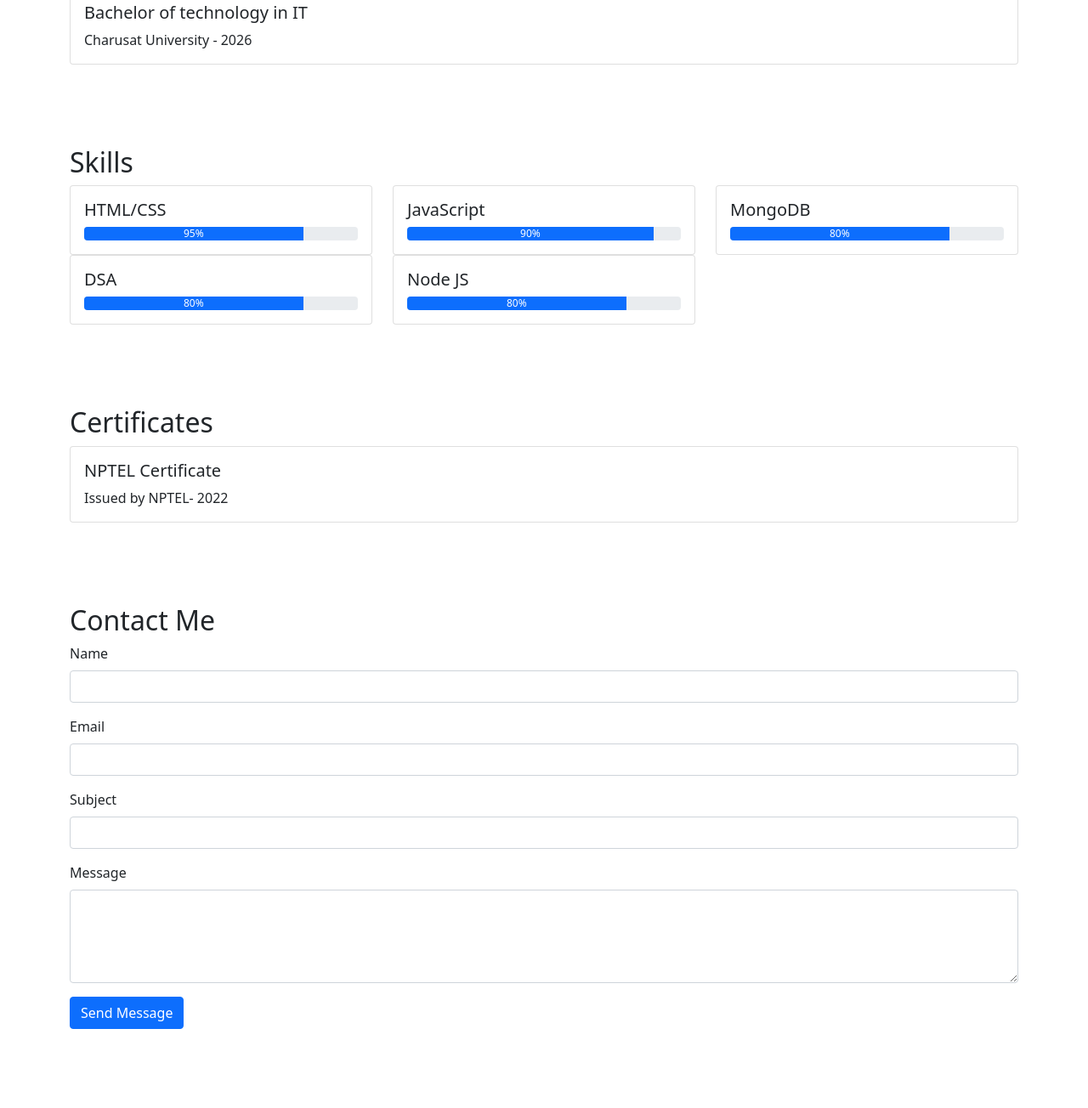
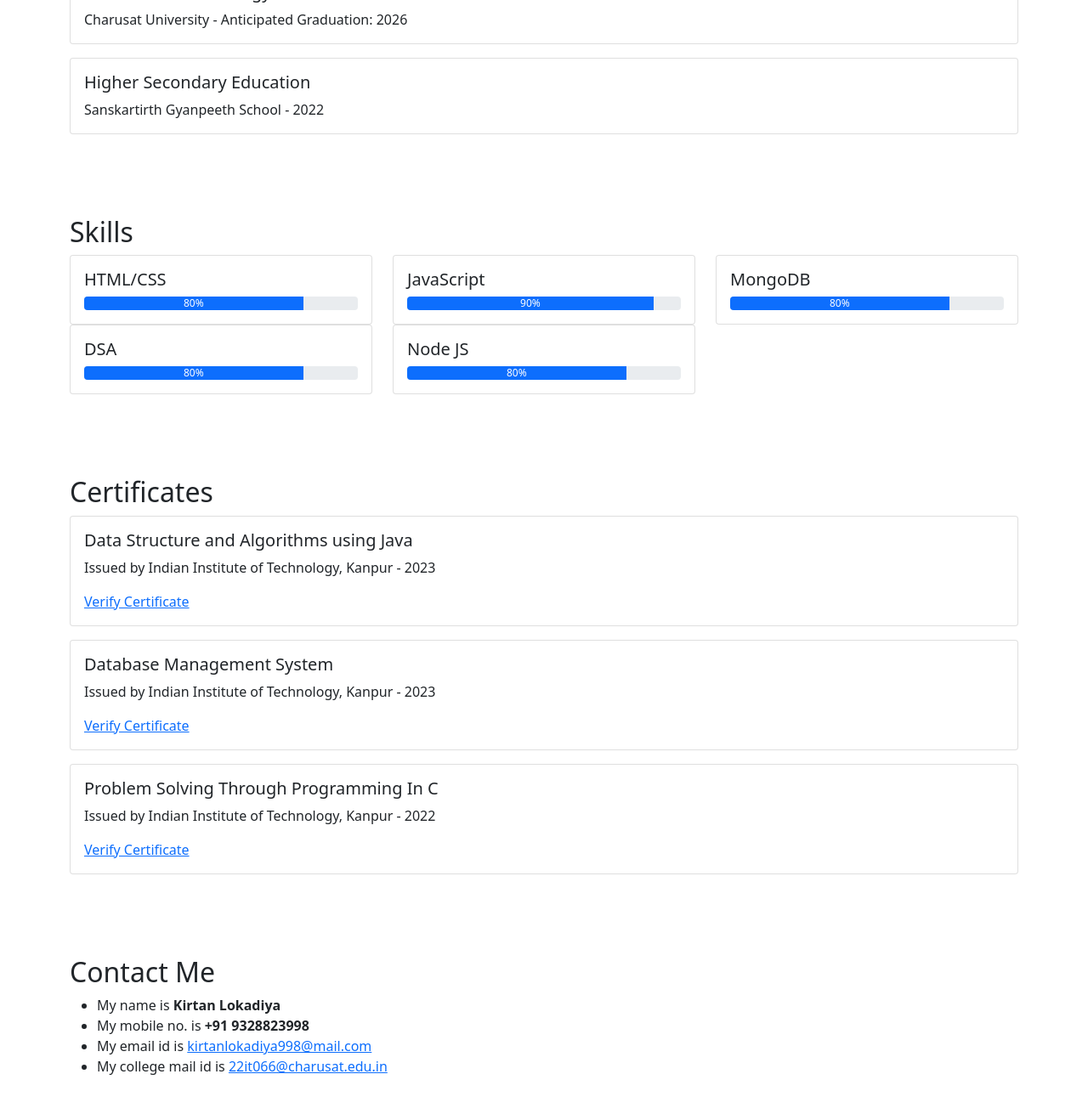
Before and after one commit to Kirtan-lokadiya/kirtan-resume-website, a plain HTML site: page index.html in a window 1280 px wide. Shown: the part 1260-2564 px from the top of the page at 85% size. Before the commit the page ends 2519 px from the top, so only its background shows below. Drawn offline with nearby package versions, Linux system fonts and the light colour scheme.

Commit message:
Update index.html

```diff
--- a/index.html
+++ b/index.html
@@ -5,7 +5,6 @@
     <meta charset="UTF-8">
     <meta name="viewport" content="width=device-width, initial-scale=1.0">
     <title>Kirtan Lokadiya - Resume</title>
-    <!-- Include Bootstrap CSS -->
     <link href="https://cdn.jsdelivr.net/npm/bootstrap@5.0.2/dist/css/bootstrap.min.css" rel="stylesheet"
         integrity="sha384-EVSTQN3/azprG1Anm3QDgpJLIm9Nao0Yz1ztcQTwFspd3yD65VohhpuuCOmLASjC" crossorigin="anonymous">
 </head>
@@ -13,7 +12,7 @@
 <body>
     <!-- Header Section -->
     <header>
-        <nav class="navbar navbar-expand-lg navbar-light bg-light">
+        <nav class="navbar navbar-expand-lg navbar-light bg-light fixed-top">
             <div class="container">
                 <a class="navbar-brand" href="#">Kirtan Lokadiya</a>
                 <button class="navbar-toggler" type="button" data-bs-toggle="collapse" data-bs-target="#navbarNav"
@@ -51,7 +50,7 @@
 
     <!-- Home Section -->
     <section id="home" class="text-center py-5">
-        <img src="Profile.jpg" alt="Your Name" class="img-fluid rounded-circle" width="200">
+        <img src="Profile.jpg" alt="Kirtan Lokadiya" class="img-fluid rounded-circle" width="200">
         <h1 class="mt-3">Kirtan Lokadiya</h1>
         <p class="lead">Full Stack Developer</p>
     </section>
@@ -61,7 +60,7 @@
         <div class="container">
             <h2>About Me</h2>
             <p>
-                Hello, my name is Kirtan Lokadiya, and I am a Third-semester student at Charotar University, pursuing a
+                Hello, my name is Kirtan Lokadiya, and I am a Second Year student at Charusat University, pursuing a
                 degree in B.TECH(IT). I have a passion for web development and have already gained some valuable
                 experience in this field.
 
@@ -83,11 +82,16 @@
             <div class="card">
                 <div class="card-body">
                     <h5 class="card-title">Full Stack Developer</h5>
-                    <p class="card-text">Responsible for developing and maintaining responsive web applications.</p>
-                    <p class="card-text">Work with database</p>
-                    <p class="card-text">Work in hosting WebSite</p>
+                    <ul>
+                        <li>Responsible for developing and maintaining web applications.</li>
+                        <li>Worked on API development in the backend, designing and implementing RESTful APIs.</li>
+                        <li>Integrated front-end components with server-side logic using Node.js.</li>
+                        <li>Collaborated with the database team for efficient data storage and retrieval.</li>
+                        <li>Deployed and maintained applications on hosting platforms.</li>
+                    </ul>
                 </div>
             </div>
+
         </div>
     </section>
 
@@ -95,14 +99,25 @@
     <section id="education" class="py-5">
         <div class="container">
             <h2>Education</h2>
+
+            <!-- Bachelor's Degree -->
+            <div class="card mb-3">
+                <div class="card-body">
+                    <h5 class="card-title">Bachelor of Technology in IT</h5>
+                    <p class="card-text">Charusat University - Anticipated Graduation: 2026</p>
+                </div>
+            </div>
+
+            <!-- Higher Secondary Education -->
             <div class="card">
                 <div class="card-body">
-                    <h5 class="card-title">Bachelor of technology in IT</h5>
-                    <p class="card-text">Charusat University - 2026</p>
+                    <h5 class="card-title">Higher Secondary Education</h5>
+                    <p class="card-text">Sanskartirth Gyanpeeth School  - 2022</p>
                 </div>
             </div>
         </div>
     </section>
+
 
     <!-- Skills Section -->
     <section id="skills" class="py-5">
@@ -115,7 +130,7 @@
                             <h5 class="card-title">HTML/CSS</h5>
                             <div class="progress">
                                 <div class="progress-bar" role="progressbar" style="width: 80%;" aria-valuenow="80"
-                                    aria-valuemin="0" aria-valuemax="100">95%</div>
+                                    aria-valuemin="0" aria-valuemax="100">80%</div>
                             </div>
                         </div>
                     </div>
@@ -125,7 +140,7 @@
                         <div class="card-body">
                             <h5 class="card-title">JavaScript</h5>
                             <div class="progress">
-                                <div class="progress-bar" role="progressbar" style="width: 90%;" aria-valuenow="80"
+                                <div class="progress-bar" role="progressbar" style="width: 90%;" aria-valuenow="90"
                                     aria-valuemin="0" aria-valuemax="100">90%</div>
                             </div>
                         </div>
@@ -164,7 +179,6 @@
                         </div>
                     </div>
                 </div>
-
             </div>
         </div>
     </section>
@@ -173,42 +187,63 @@
     <section id="certificates" class="py-5">
         <div class="container">
             <h2>Certificates</h2>
+
+
+            <div class="card mb-3">
+                <div class="card-body">
+                    <h5 class="card-title">Data Structure and Algorithms using Java</h5>
+                    <p class="card-text">Issued by Indian Institute of Technology, Kanpur - 2023</p>
+                    <p class="card-text">
+                        <a href="https://archive.nptel.ac.in/noc/Ecertificate/?q=NPTEL23CS85S83110036220051889" target="_blank">Verify Certificate</a>
+                    </p>
+                </div>
+            </div>
+
+
+            <div class="card mb-3">
+                <div class="card-body">
+                    <h5 class="card-title">Database Management System</h5>
+                    <p class="card-text">Issued by Indian Institute of Technology, Kanpur - 2023</p>
+                    <p class="card-text">
+                        <a href="https://archive.nptel.ac.in/noc/Ecertificate/?q=NPTEL23CS79S3445027110013365" target="_blank">Verify Certificate</a>
+                    </p>
+                </div>
+            </div>
+
+
             <div class="card">
                 <div class="card-body">
-                    <h5 class="card-title">NPTEL Certificate</h5>
-                    <p class="card-text">Issued by NPTEL- 2022</p>
+                    <h5 class="card-title">Problem Solving Through Programming In C</h5>
+                    <p class="card-text">Issued by Indian Institute of Technology, Kanpur - 2022</p>
+                    <p class="card-text">
+                        <a href="https://archive.nptel.ac.in/noc/Ecertificate/?q=NPTEL23CS53S3311013704033623" target="_blank">Verify Certificate</a>
+                    </p>
                 </div>
-                </div>
+            </div>
+
         </div>
     </section>
+
+
 
     <!-- Contact Section -->
     <section id="contact" class="py-5">
         <div class="container">
             <h2>Contact Me</h2>
-            <form>
-                <div class="mb-3">
-                    <label for="name" class="form-label">Name</label>
-                    <input type="text" class="form-control" id="name" required>
-                </div>
-                <div class="mb-3">
-                    <label for="email" class="form-label">Email</label>
-                    <input type="email" class="form-control" id="email" required>
-                </div>
-                <div class="mb-3">
-                    <label for="subject" class="form-label">Subject</label>
-                    <input type="text" class="form-control" id="subject" required>
-                </div>
-                <div class="mb-3">
-                    <label for="message" class="form-label">Message</label>
-                    <textarea class="form-control" id="message" rows="4" required></textarea>
-                </div>
-                <button type="submit" class="btn btn-primary">Send Message</button>
-            </form>
+
+            <div class="contact-info">
+            <ul>
+                <li>My name is <b>Kirtan Lokadiya</b></li>
+                <li>My mobile no. is<b> +91 9328823998</b></li>
+                <li>My email id is <a href="mailto:xyz@mail.com">kirtanlokadiya998@mail.com</a></li>
+                <li>My college mail id is <a href="mailto:xyz@charusat.edu.in">22it066@charusat.edu.in</a></li>
+            </ul>
+            </div>
         </div>
     </section>
 
-    <!-- Include Bootstrap JS (popper.js and bootstrap.js) -->
+
+
     <script src="https://cdn.jsdelivr.net/npm/bootstrap@5.5.0/dist/js/bootstrap.min.js"></script>
 </body>
 
```
